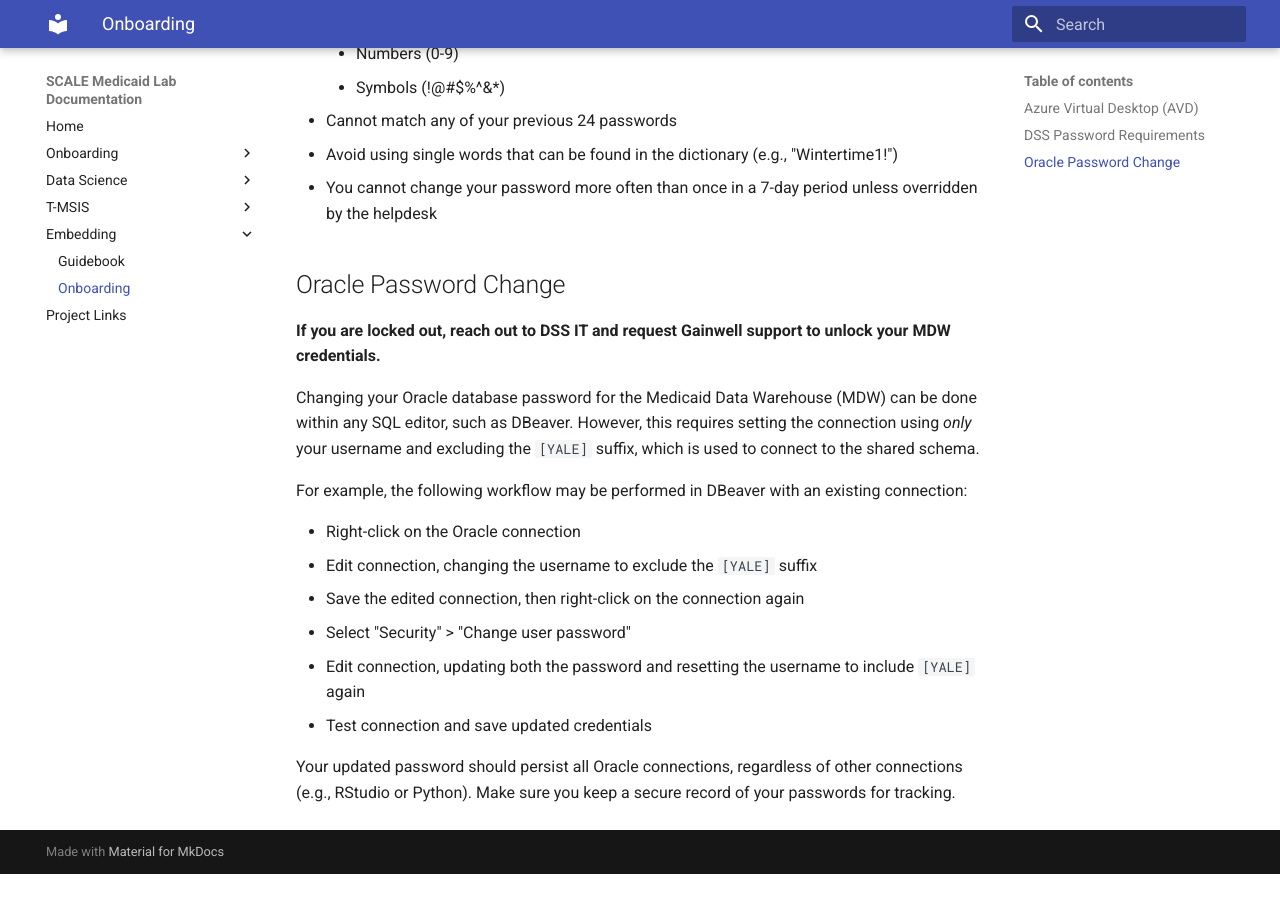
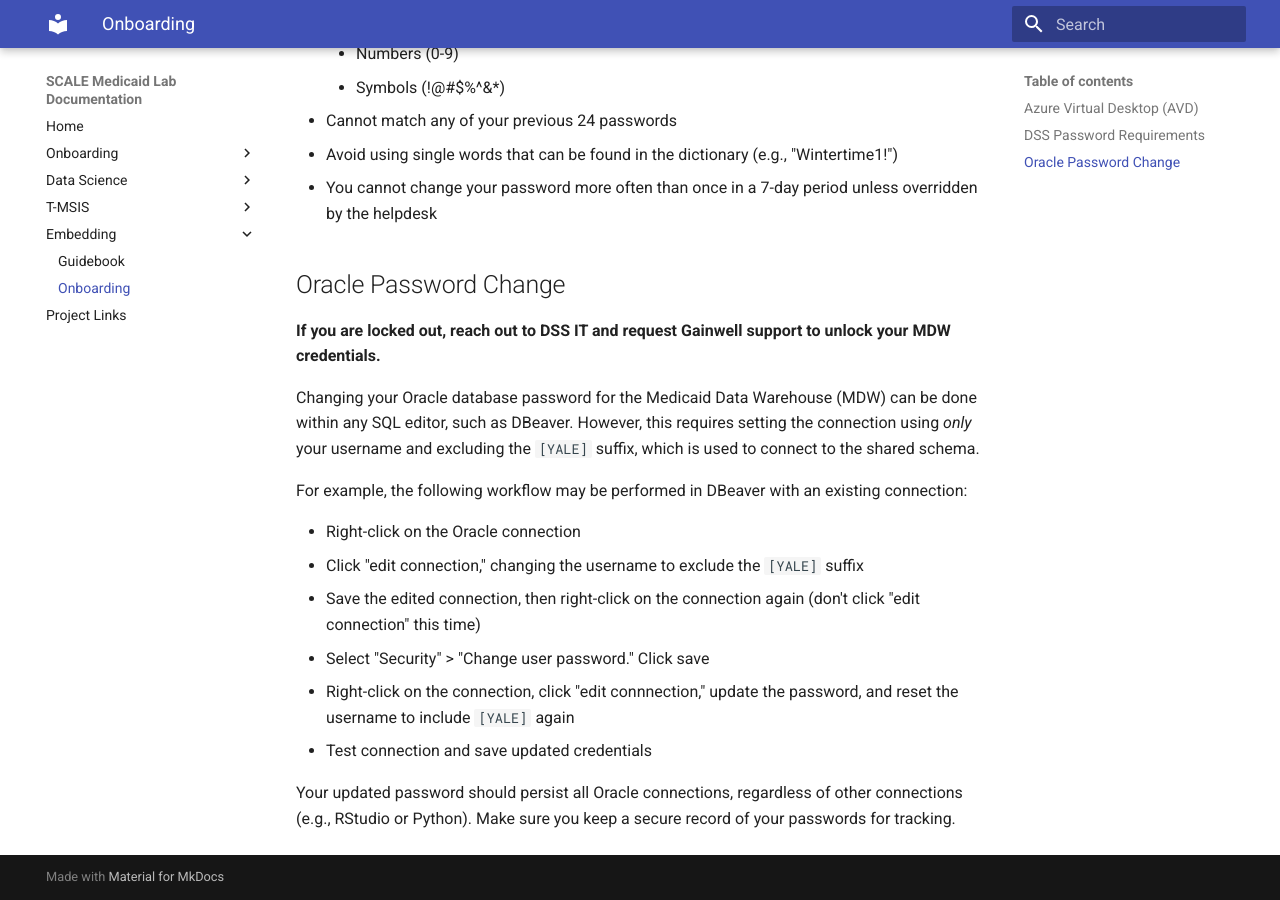
Before and after one commit to Yale-Medicaid/Documentation, an MkDocs documentation site: the page built from docs/embedding/onboarding.md, in a window 1280 px wide and 900 px high, scrolled down 1402 px. Built offline with MkDocs 1.6.1 and Material for MkDocs 9.7.7, drawn with Linux system fonts in a browser that asks for light colours; before the commit the page ends 2276 px from its top, so only the background shows below that.

Commit message:
clarify password change

```diff
--- a/docs/embedding/onboarding.md
+++ b/docs/embedding/onboarding.md
@@ -48,10 +48,10 @@ Changing your Oracle database password for the Medicaid Data Warehouse (MDW) can
 For example, the following workflow may be performed in DBeaver with an existing connection:
 
 - Right-click on the Oracle connection
-- Edit connection, changing the username to exclude the `[YALE]` suffix
-- Save the edited connection, then right-click on the connection again
-- Select "Security" > "Change user password"
-- Edit connection, updating both the password and resetting the username to include `[YALE]` again
+- Click "edit connection," changing the username to exclude the `[YALE]` suffix
+- Save the edited connection, then right-click on the connection again (don't click "edit connection" this time)
+- Select "Security" > "Change user password." Click save
+- Right-click on the connection, click "edit connnection," update the password, and reset the username to include `[YALE]` again
 - Test connection and save updated credentials
 
 Your updated password should persist all Oracle connections, regardless of other connections (e.g., RStudio or Python). Make sure you keep a secure record of your passwords for tracking.
```
